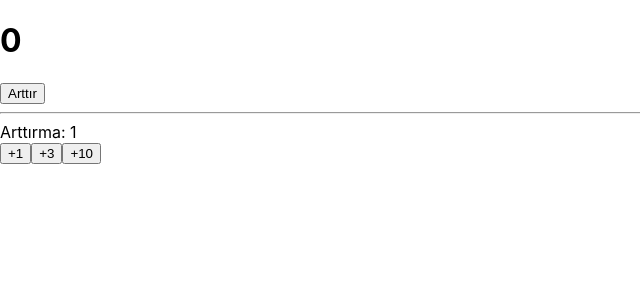
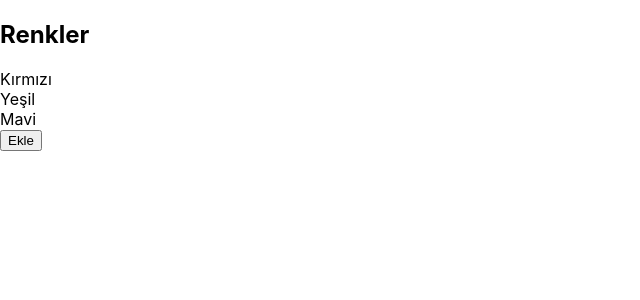
Before and after one commit to aygunbyr/hello-react, a React (Create React App) app: page / in a window 1280 px wide. Shown: the top 300 px of the page, without its empty margins (0-640 px from the left). Built offline with nearby package versions, Linux system fonts and the light colour scheme.

Commit message:
useState hook işlendi

```diff
--- a/src/App.js
+++ b/src/App.js
@@ -1,19 +1,14 @@
-import Counter from "./components/Counter";
-import Header from "./components/Header";
-import Login from "./components/Login";
-import User from "./components/User";
+// import Counter from "./components/Counter";
+// import Header from "./components/Header";
+// import Login from "./components/Login";
+import Colors from "./components/Colors";
+// import User from "./components/User";
 
 function App() {
-  const user = {
-    name: "Mehmet Seven",
-    city: "Yalova",
-    age: 29,
-  };
-
   return (
     <div className="App">
-      <Counter />
-      {/* <User data={{name:"Mehmet Seven", age: 29, city:"Yalova"}} friends={["Ahmet", "Murat", "Ayşe", "Fatma"]} /> */}
+      {/* <User /> */}
+      <Colors />
     </div>
   );
 }
--- /dev/null
+++ b/src/components/Colors.js
@@ -0,0 +1,21 @@
+import React, { useState } from "react";
+
+function Colors() {
+  const [colors, setColors] = useState(["Kırmızı", "Yeşil", "Mavi"]);
+
+  const handleClick = () => {
+    setColors([...colors, "Gri"]);
+  };
+
+  return (
+    <div>
+      <h2>Renkler</h2>
+      {colors.map((color, i) => (
+        <div key={i}>{color}</div>
+      ))}
+      <button onClick={handleClick}>Ekle</button>
+    </div>
+  );
+}
+
+export default Colors;
--- a/src/components/User.js
+++ b/src/components/User.js
@@ -1,34 +1,23 @@
-import React from "react";
-import PropTypes from "prop-types";
+import React, { useState } from "react";
 
-function User({ title, data, friends }) {
+function User() {
+  const [user, setUser] = useState({ name: "Mehmet", surname: "Seven" });
   return (
     <div>
-      <strong>{title}</strong>
-      <div>İsim : {data.name}</div>
-      <div>Yaş : {data.age}</div>
-      <div>Şehir : {data.city}</div>
-      <h3>Arkadaşları</h3>
-      {friends.map((friend, i) => (
-        <div key={i}>{friend}</div>
-      ))}
-      <hr />
+      <h2>User</h2>
+      {user.name} {user.surname}
+      <br />
+      <br />
+      <div>
+        <button onClick={() => setUser({ ...user, name: "Ahmet" })}>
+          İsmi değiştir
+        </button>
+        <button onClick={() => setUser({ ...user, surname: "Test Soyisim" })}>
+          Soyismi değiştir
+        </button>
+      </div>
     </div>
   );
 }
 
-User.propTypes = {
-  title: PropTypes.string.isRequired,
-  data: PropTypes.exact({
-    name: PropTypes.string.isRequired,
-    age: PropTypes.number,
-    city: PropTypes.string,
-  }),
-  friends: PropTypes.array,
-};
-
-User.defaultProps = {
-  title: "Kişi",
-};
-
 export default User;
```
